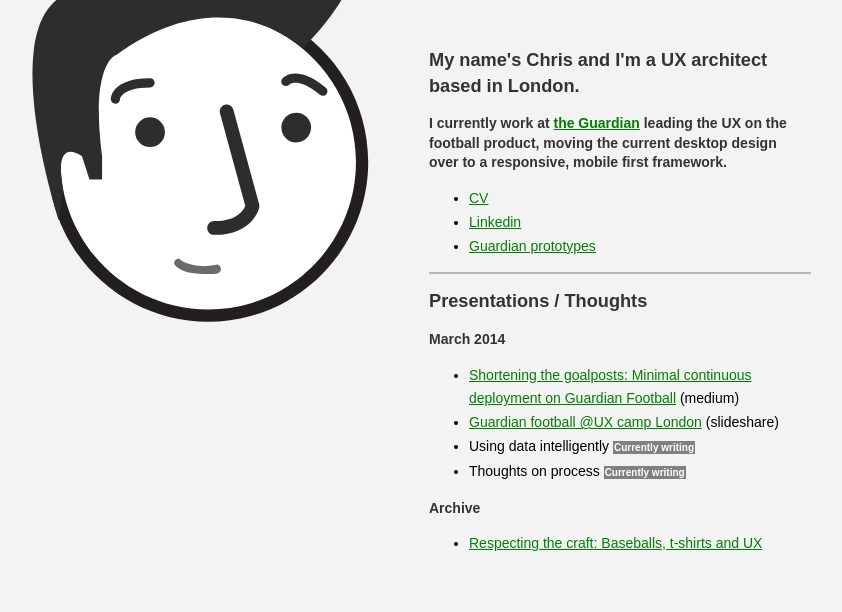
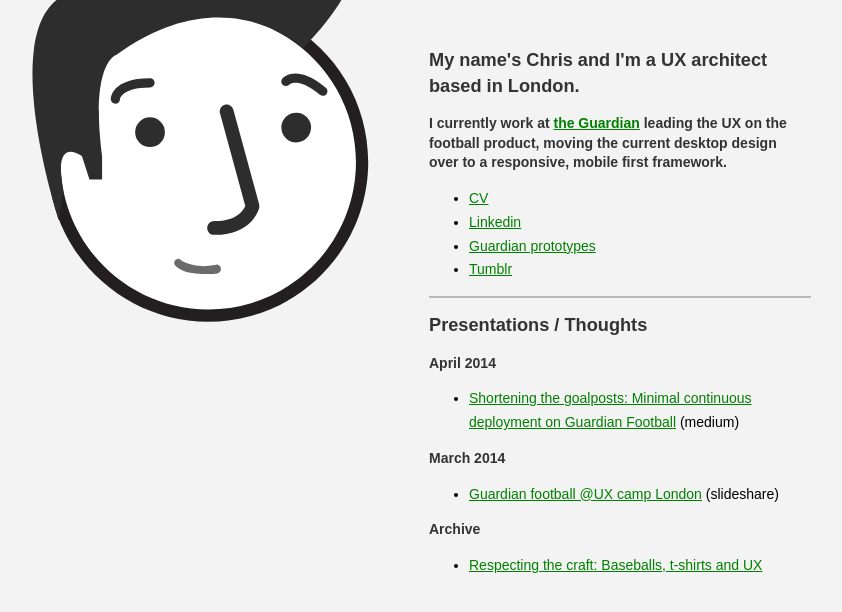
Before and after one commit to mr-mr/newlanding, a plain HTML site: page index.html in a window 1280 px wide. Shown: the whole page, without its empty margins (221-1063 px from the left). Drawn offline with Linux system fonts and the light colour scheme.

Commit message:
Added tumblr link

```diff
--- a/index.html
+++ b/index.html
@@ -21,16 +21,21 @@
 				<li><a href="../portfolio/ChrisClarkeCV.pdf">CV</a></li>
 				<li><a href="http://www.linkedin.com/in/chrisclarkeux">Linkedin</a></li>
 				<li><a href="../guardianNGW/football.html">Guardian prototypes</a></li>
+				<li><a href="http://chrisclarkeux.tumblr.com">Tumblr</a></li>
 			</ul>
 			<div class="border-line"></div>
 
 			<h2>Presentations / Thoughts</h2>
+			<h3>April 2014</h3>
+			<ul>
+				<li><a href="https://medium.com/p/33816dd9d359">Shortening the goalposts: Minimal continuous deployment on Guardian Football</a> (medium)</li>
+				<!--<li>Using data intelligently <strong class="updated">Currently writing</strong></li>
+				<li>Thoughts on process <strong class="updated">Currently writing</strong></li>-->
+			</ul>
+
 			<h3>March 2014</h3>
 			<ul>
-				<li><a href="https://medium.com/p/33816dd9d359">Shortening the goalposts: Minimal continuous deployment on Guardian Football</a> (medium)</li>
 				<li><a href="http://www.slideshare.net/mr-mr/shortening-the-goalposts">Guardian football @UX camp London</a> (slideshare)</li>
-				<li>Using data intelligently <strong class="updated">Currently writing</strong></li>
-				<li>Thoughts on process <strong class="updated">Currently writing</strong></li>
 			</ul>
 
 			<h3>Archive</h3>
```
Also changed, not shown: 1 other file.
